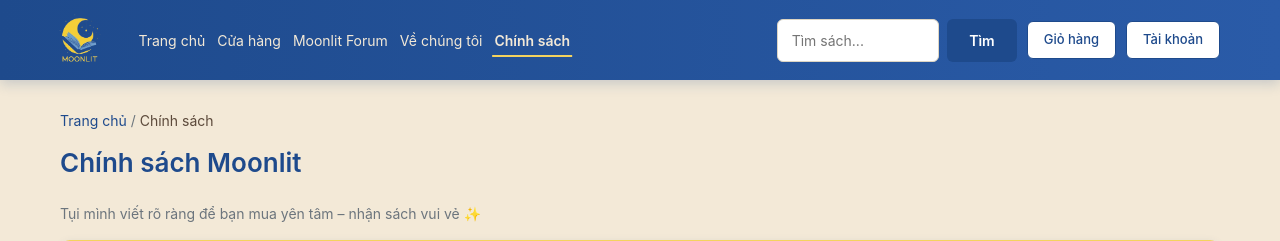
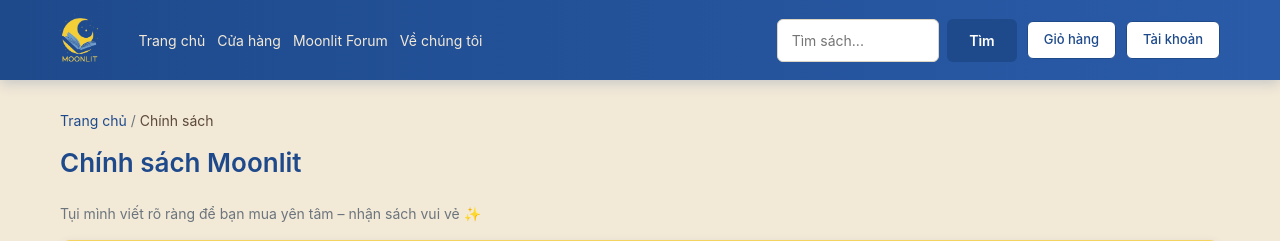
Before and after one commit to debbieisfree19/Shop, a PHP site: page /policy.php in a window 1280 px wide. Shown: the top 241 px of the page. Run offline with PHP 8.4, Linux system fonts and the light colour scheme.

Commit message:
Update policy.php

```diff
--- a/policy.php
+++ b/policy.php
@@ -54,9 +54,7 @@ if (!function_exists('nav_active')) {
           <a href="aboutus.php" class="header-menu-link <?php echo nav_active('aboutus.php', $currentPage); ?>">
             Về chúng tôi
           </a>
-          <a href="policy.php" class="header-menu-link <?php echo nav_active('policy.php', $currentPage); ?>">
-            Chính sách
-          </a>
+
         </nav>
       </div>
 
@@ -383,4 +381,5 @@ if (!function_exists('nav_active')) {
   <script src="https://cdn.jsdelivr.net/npm/bootstrap@5.3.0/dist/js/bootstrap.bundle.min.js"></script>
 </body>
 
+
 </html>
```
